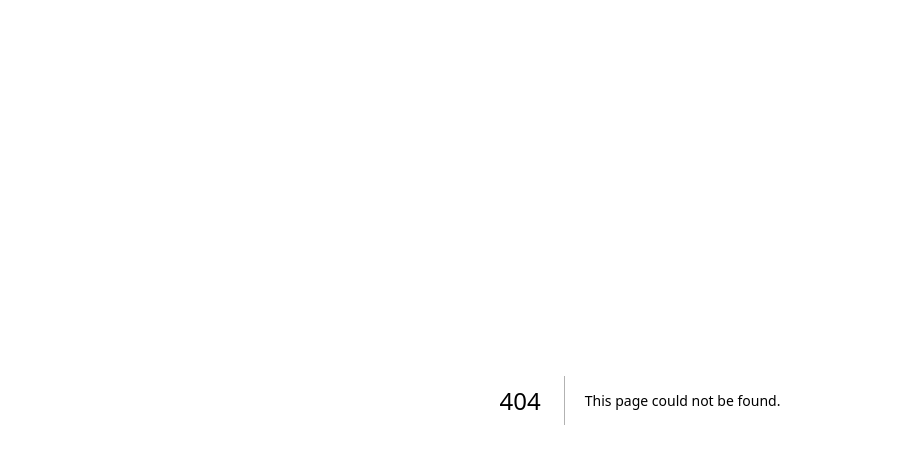
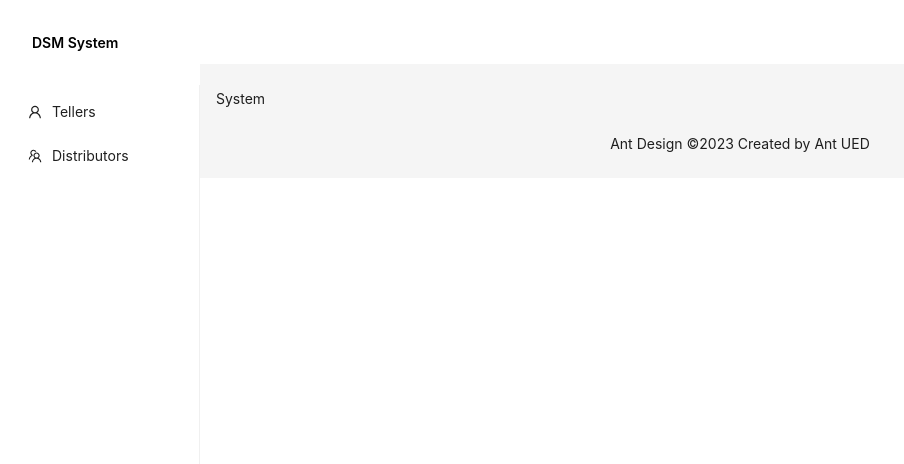
Before and after one commit to higirobruce/dsm, a Next.js app: page /system in a window 1280 px wide. Before the commit this address had no page. Shown: the top 464 px of the page, without its empty margins (0-904 px from the left). Built offline with nearby package versions, Linux system fonts and the light colour scheme.

Commit message:
first commit

```diff
--- /dev/null
+++ b/app/components/globalComponent.js
@@ -0,0 +1,90 @@
+"use client";
+import { Layout, Menu } from "antd";
+import React from "react";
+
+import {
+  AppstoreOutlined,
+  BarChartOutlined,
+  CloudOutlined,
+  ShopOutlined,
+  TeamOutlined,
+  UploadOutlined,
+  UserOutlined,
+  VideoCameraOutlined,
+} from "@ant-design/icons";
+
+// const items = [
+//   UserOutlined,
+//   VideoCameraOutlined,
+//   UploadOutlined,
+//   BarChartOutlined,
+//   CloudOutlined,
+//   AppstoreOutlined,
+//   TeamOutlined,
+//   ShopOutlined,
+// ].map((icon, index) => ({
+//   key: String(index + 1),
+//   icon: React.createElement(icon),
+//   label: `nav ${index + 1}`,
+// }));
+
+const items = [
+    {
+        key:0,
+        icon: React.createElement(UserOutlined),
+        label: 'Tellers'
+    },
+    {
+        key:1,
+        icon: React.createElement(TeamOutlined),
+        label:'Distributors'
+    }
+]
+export default function GlobalComponent({ children }) {
+  return (
+    <Layout hasSider>
+      <Layout.Sider
+        style={{
+          overflow: "auto",
+          height: "100vh",
+          position: "fixed",
+          left: 0,
+          top: 0,
+          bottom: 0,
+          background: '#fff'
+        }}
+      >
+        <div className="demo-logo-vertical font-semibold" style={{margin: '2rem'}} >DSM System</div>
+        <Menu
+        //   theme="dark"
+          mode="inline"
+          defaultSelectedKeys={["4"]}
+          items={items}
+          style={{height:'100%', paddingTop:'0.2rem'}}
+        />
+      </Layout.Sider>
+
+      <Layout className="site-layout" style={{ marginLeft: 200 }}>
+        <Layout.Header
+          style={{
+            position: "sticky",
+            top: 0,
+            zIndex: 1,
+            width: "100%",
+            display: "flex",
+            alignItems: "center",
+            background: '#fff'
+          }}
+        ></Layout.Header>
+
+        <Layout.Content style={{ margin: "24px 16px 0", overflow: "initial" }}>
+          {children}
+        </Layout.Content>
+
+        <Layout.Footer style={{ textAlign: "center" }}>
+          Ant Design ©2023 Created by Ant UED
+        </Layout.Footer>
+      </Layout>
+    </Layout>
+  );
+}
--- a/app/globals.css
+++ b/app/globals.css
@@ -15,13 +15,3 @@
     --background-end-rgb: 0, 0, 0;
   }
 }
-
-body {
-  color: rgb(var(--foreground-rgb));
-  background: linear-gradient(
-      to bottom,
-      transparent,
-      rgb(var(--background-end-rgb))
-    )
-    rgb(var(--background-start-rgb));
-}
--- a/app/layout.js
+++ b/app/layout.js
@@ -1,17 +1,21 @@
-import './globals.css'
-import { Inter } from 'next/font/google'
+import "./globals.css";
+import { Inter } from "next/font/google";
+import { Layout, Menu } from "antd";
+import GlobalComponent from "./components/globalComponent";
 
-const inter = Inter({ subsets: ['latin'] })
+const inter = Inter({ subsets: ["latin"] });
 
 export const metadata = {
-  title: 'Create Next App',
-  description: 'Generated by create next app',
-}
+  title: "Create Next App",
+  description: "Generated by create next app",
+};
 
 export default function RootLayout({ children }) {
   return (
     <html lang="en">
-      <body className={inter.className}>{children}</body>
+      <body className={inter.className}>
+        <GlobalComponent children={children} />
+      </body>
     </html>
-  )
+  );
 }
--- a/app/page.js
+++ b/app/page.js
@@ -3,111 +3,7 @@ import Image from 'next/image'
 export default function Home() {
   return (
     <main className="flex min-h-screen flex-col items-center justify-between p-24">
-      <div className="z-10 w-full max-w-5xl items-center justify-between font-mono text-sm lg:flex">
-        <p className="fixed left-0 top-0 flex w-full justify-center border-b border-gray-300 bg-gradient-to-b from-zinc-200 pb-6 pt-8 backdrop-blur-2xl dark:border-neutral-800 dark:bg-zinc-800/30 dark:from-inherit lg:static lg:w-auto  lg:rounded-xl lg:border lg:bg-gray-200 lg:p-4 lg:dark:bg-zinc-800/30">
-          Get started by editing&nbsp;
-          <code className="font-mono font-bold">app/page.js</code>
-        </p>
-        <div className="fixed bottom-0 left-0 flex h-48 w-full items-end justify-center bg-gradient-to-t from-white via-white dark:from-black dark:via-black lg:static lg:h-auto lg:w-auto lg:bg-none">
-          <a
-            className="pointer-events-none flex place-items-center gap-2 p-8 lg:pointer-events-auto lg:p-0"
-            href="https://vercel.com?utm_source=create-next-app&utm_medium=appdir-template&utm_campaign=create-next-app"
-            target="_blank"
-            rel="noopener noreferrer"
-          >
-            By{' '}
-            <Image
-              src="/vercel.svg"
-              alt="Vercel Logo"
-              className="dark:invert"
-              width={100}
-              height={24}
-              priority
-            />
-          </a>
-        </div>
-      </div>
-
-      <div className="relative flex place-items-center before:absolute before:h-[300px] before:w-[480px] before:-translate-x-1/2 before:rounded-full before:bg-gradient-radial before:from-white before:to-transparent before:blur-2xl before:content-[''] after:absolute after:-z-20 after:h-[180px] after:w-[240px] after:translate-x-1/3 after:bg-gradient-conic after:from-sky-200 after:via-blue-200 after:blur-2xl after:content-[''] before:dark:bg-gradient-to-br before:dark:from-transparent before:dark:to-blue-700 before:dark:opacity-10 after:dark:from-sky-900 after:dark:via-[#0141ff] after:dark:opacity-40 before:lg:h-[360px]">
-        <Image
-          className="relative dark:drop-shadow-[0_0_0.3rem_#ffffff70] dark:invert"
-          src="/next.svg"
-          alt="Next.js Logo"
-          width={180}
-          height={37}
-          priority
-        />
-      </div>
-
-      <div className="mb-32 grid text-center lg:mb-0 lg:grid-cols-4 lg:text-left">
-        <a
-          href="https://nextjs.org/docs?utm_source=create-next-app&utm_medium=appdir-template&utm_campaign=create-next-app"
-          className="group rounded-lg border border-transparent px-5 py-4 transition-colors hover:border-gray-300 hover:bg-gray-100 hover:dark:border-neutral-700 hover:dark:bg-neutral-800/30"
-          target="_blank"
-          rel="noopener noreferrer"
-        >
-          <h2 className={`mb-3 text-2xl font-semibold`}>
-            Docs{' '}
-            <span className="inline-block transition-transform group-hover:translate-x-1 motion-reduce:transform-none">
-              -&gt;
-            </span>
-          </h2>
-          <p className={`m-0 max-w-[30ch] text-sm opacity-50`}>
-            Find in-depth information about Next.js features and API.
-          </p>
-        </a>
-
-        <a
-          href="https://nextjs.org/learn?utm_source=create-next-app&utm_medium=appdir-template-tw&utm_campaign=create-next-app"
-          className="group rounded-lg border border-transparent px-5 py-4 transition-colors hover:border-gray-300 hover:bg-gray-100 hover:dark:border-neutral-700 hover:dark:bg-neutral-800 hover:dark:bg-opacity-30"
-          target="_blank"
-          rel="noopener noreferrer"
-        >
-          <h2 className={`mb-3 text-2xl font-semibold`}>
-            Learn{' '}
-            <span className="inline-block transition-transform group-hover:translate-x-1 motion-reduce:transform-none">
-              -&gt;
-            </span>
-          </h2>
-          <p className={`m-0 max-w-[30ch] text-sm opacity-50`}>
-            Learn about Next.js in an interactive course with&nbsp;quizzes!
-          </p>
-        </a>
-
-        <a
-          href="https://vercel.com/templates?framework=next.js&utm_source=create-next-app&utm_medium=appdir-template&utm_campaign=create-next-app"
-          className="group rounded-lg border border-transparent px-5 py-4 transition-colors hover:border-gray-300 hover:bg-gray-100 hover:dark:border-neutral-700 hover:dark:bg-neutral-800/30"
-          target="_blank"
-          rel="noopener noreferrer"
-        >
-          <h2 className={`mb-3 text-2xl font-semibold`}>
-            Templates{' '}
-            <span className="inline-block transition-transform group-hover:translate-x-1 motion-reduce:transform-none">
-              -&gt;
-            </span>
-          </h2>
-          <p className={`m-0 max-w-[30ch] text-sm opacity-50`}>
-            Explore the Next.js 13 playground.
-          </p>
-        </a>
-
-        <a
-          href="https://vercel.com/new?utm_source=create-next-app&utm_medium=appdir-template&utm_campaign=create-next-app"
-          className="group rounded-lg border border-transparent px-5 py-4 transition-colors hover:border-gray-300 hover:bg-gray-100 hover:dark:border-neutral-700 hover:dark:bg-neutral-800/30"
-          target="_blank"
-          rel="noopener noreferrer"
-        >
-          <h2 className={`mb-3 text-2xl font-semibold`}>
-            Deploy{' '}
-            <span className="inline-block transition-transform group-hover:translate-x-1 motion-reduce:transform-none">
-              -&gt;
-            </span>
-          </h2>
-          <p className={`m-0 max-w-[30ch] text-sm opacity-50`}>
-            Instantly deploy your Next.js site to a shareable URL with Vercel.
-          </p>
-        </a>
-      </div>
+      Welcome
     </main>
   )
 }
--- /dev/null
+++ b/app/system/layout.js
@@ -0,0 +1,9 @@
+import React from 'react'
+
+export default function layout({children}) {
+  return (
+    <div>
+      {children}
+    </div>
+  )
+}
--- /dev/null
+++ b/app/system/page.js
@@ -0,0 +1,9 @@
+import React from 'react'
+
+export default function page() {
+  return (
+    <div>
+      System
+    </div>
+  )
+}
--- a/package.json
+++ b/package.json
@@ -9,7 +9,9 @@
     "lint": "next lint"
   },
   "dependencies": {
+    "antd": "^5.6.4",
     "autoprefixer": "10.4.14",
+    "dayjs": "^1.11.9",
     "next": "13.4.9",
     "postcss": "8.4.25",
     "react": "18.2.0",
```
Also changed, not shown: 2 other files (tests, documents, lock files or other folders).
